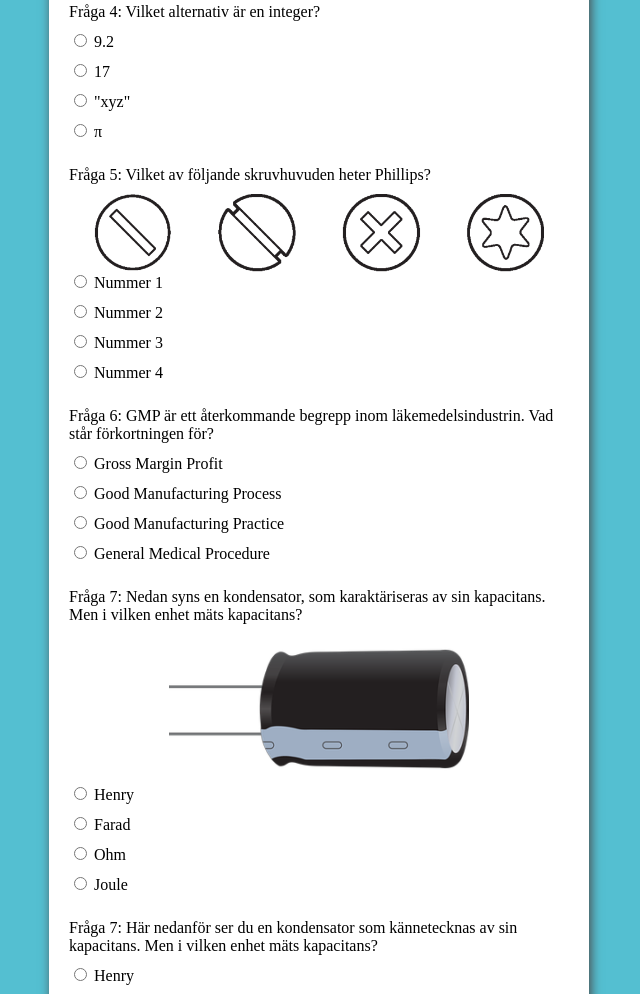
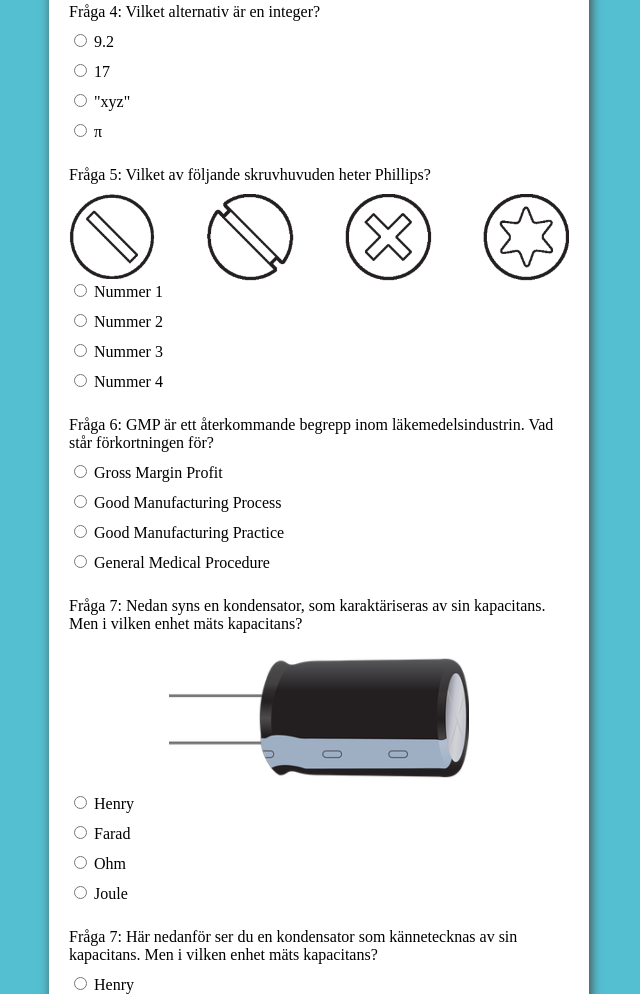
Before and after one commit to fredrikprevas/Survey, a website: page index.html in a window 1280 px wide. Shown: the part 1231-2225 px from the top of the page, without its empty margins (321-961 px from the left). Drawn offline with Linux system fonts and the light colour scheme.

Commit message:
more image-testing

```diff
--- a/styles.css
+++ b/styles.css
@@ -63,7 +63,6 @@ h1 {
 }
 
 .screwheads {
-    width: 450px;
     max-width: 100%;
     height: auto;
     display: block;
```
